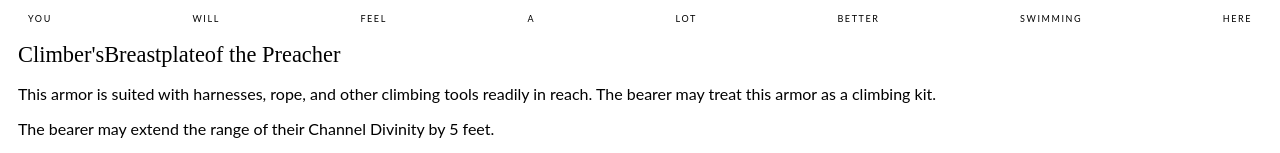
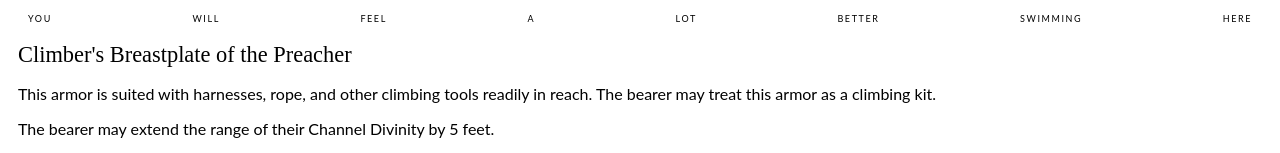
Before and after one commit to worc/koma-kulshan, a React app: page /minor-magic/armor in a window 1280 px wide. Shown: the top 153 px of the page. Built offline with nearby package versions, Linux system fonts and the light colour scheme; the HTML template or start-up script is replaced by a standard one.

Commit message:
add some placeholder spans to force spaces between title parts

```diff
--- a/shared/minor-magic/MinorMagicItem.js
+++ b/shared/minor-magic/MinorMagicItem.js
@@ -23,8 +23,8 @@ export default class MinorMagicItem extends React.Component {
         return (
             <div style={ this.props.style }>
                 <div><h2 style={ headerStyle }>
-                    <Reveal reveal={ this.state.prefix } />
-                    <Reveal reveal={ this.state.name } />
+                    <Reveal reveal={ this.state.prefix } /><span> </span>
+                    <Reveal reveal={ this.state.name } /><span> </span>
                     <Reveal reveal={ this.state.suffix } />
                 </h2></div>
 
```
